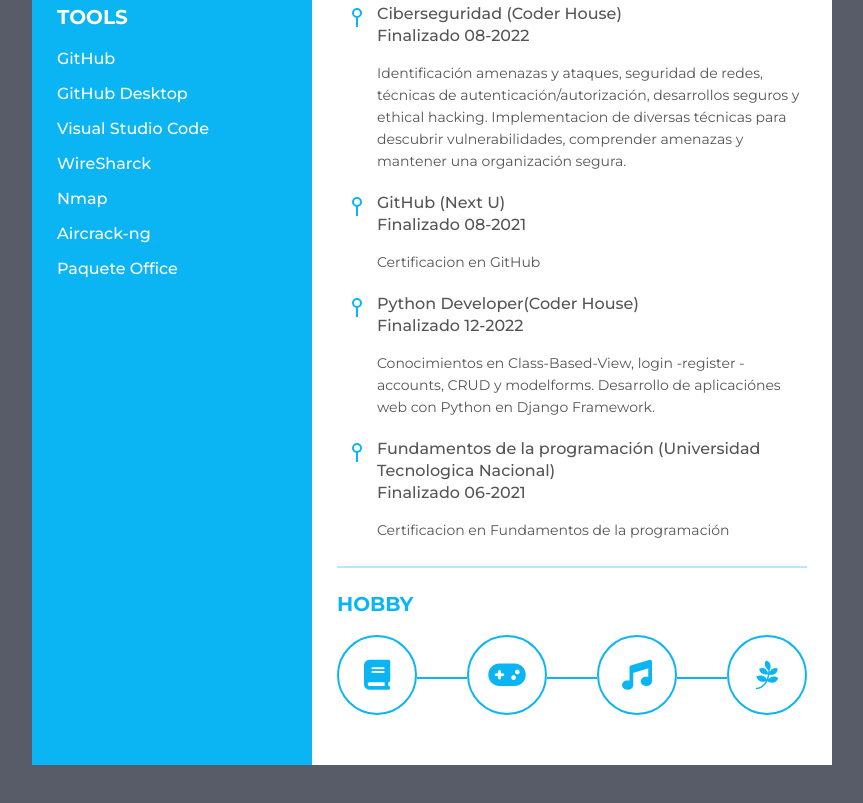
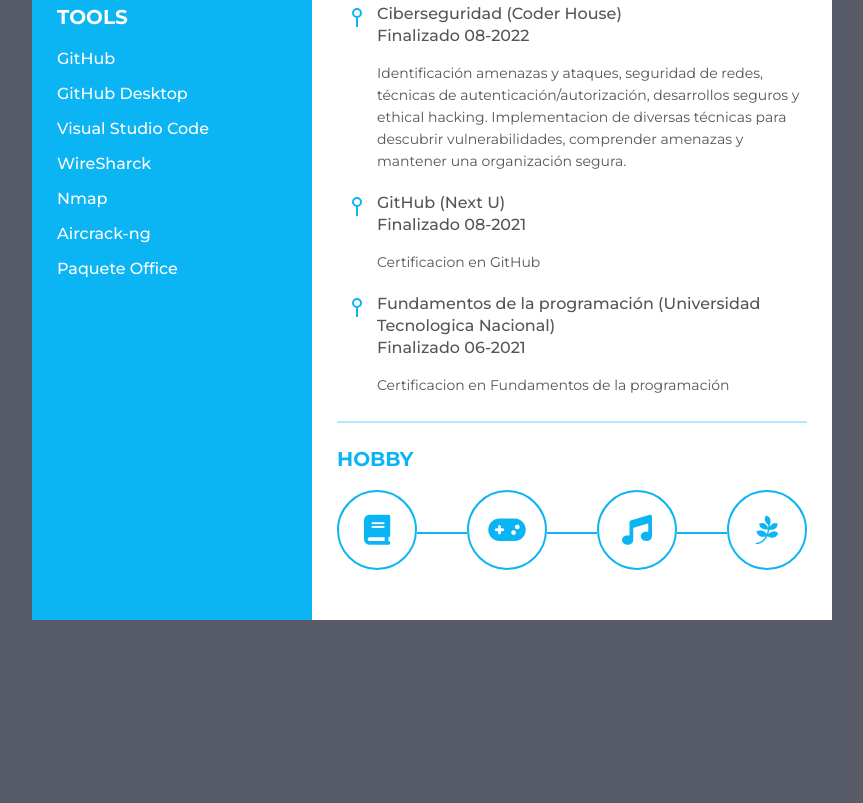
Before and after one commit to DamianLucci/CurriculumVitae, a plain HTML site: page DamianLucci_CV/index.html in a window 1280 px wide. Shown: the part 1010-1813 px from the top of the page, without its empty margins (208-1071 px from the left). After the commit the page ends 1680 px from the top, so only its background shows below. Drawn offline with Linux system fonts and the light colour scheme.

Commit message:
Ultima actualizacion

```diff
--- a/DamianLucci_CV/index.html
+++ b/DamianLucci_CV/index.html
@@ -245,14 +245,6 @@
             </div>
           </li>
           <li>
-            <p class="semi-bold">Python Developer(Coder House)</p>
-            <div class="date">Finalizado 12-2022</div>
-            <div class="info">
-              <p>Conocimientos en Class-Based-View, login -register - accounts, CRUD y
-                modelforms. Desarrollo de aplicaciónes web con Python en Django Framework.</p>
-            </div>
-          </li>
-          <li>
             <p class="semi-bold">Fundamentos de la programación (Universidad Tecnologica Nacional)</p>
             <div class="date">Finalizado 06-2021</div>
             <div class="info">
```
